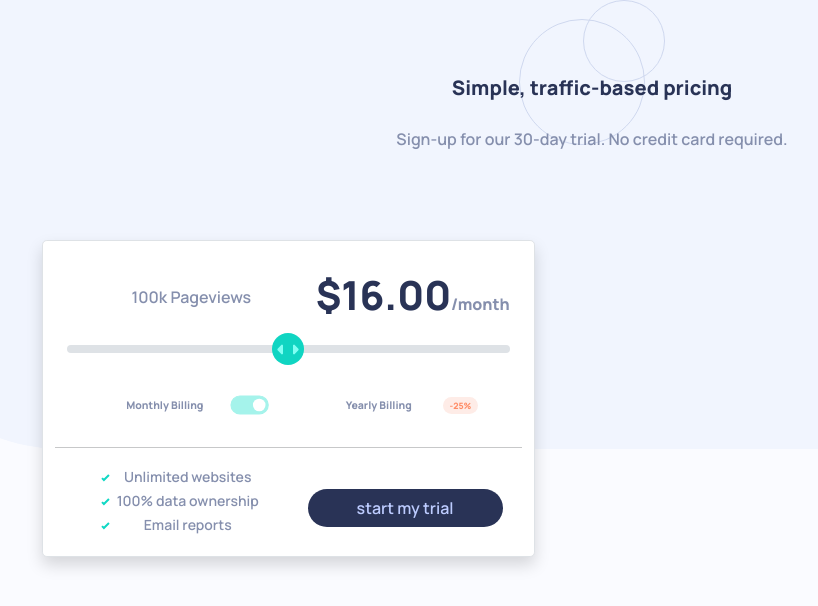
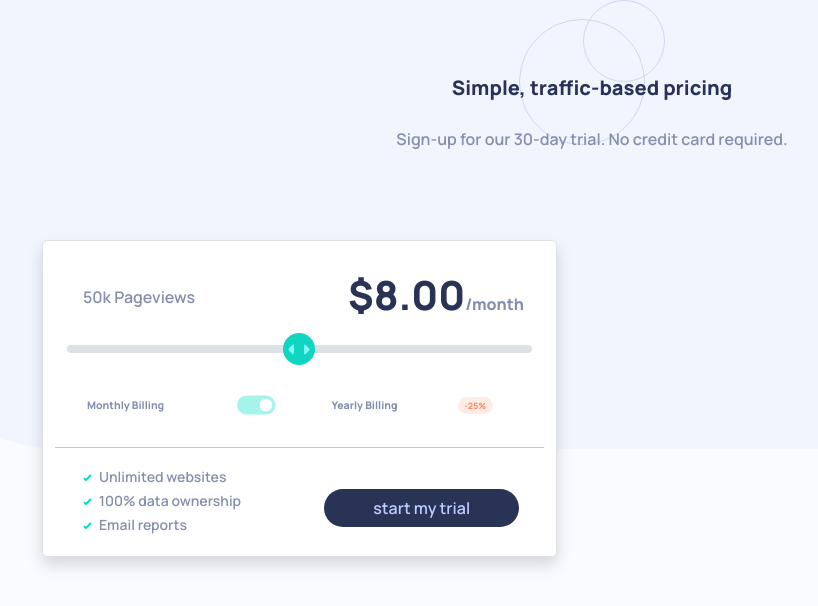
Before and after one commit to KarimKamel/price-component, a website: page index.html in a window 1280 px wide. Shown: the whole page, without its empty margins (48-866 px from the left). Drawn offline with Linux system fonts and the light colour scheme.

Commit message:
add some styling fixes

```diff
--- a/index.html
+++ b/index.html
@@ -16,6 +16,18 @@
 		<!-- <script src="./js/bootstrap.js"></script> -->
 
 		<title>Frontend Mentor | Interactive pricing component</title>
+		<script>
+			function myFunc(event) {
+				console.log(event.target.value);
+				const value = event.target.value;
+				const price = value * 1.6;
+
+				const views = `${value}k page views`;
+				console.log(`price = ${price}, views = ${views}`);
+				document.getElementById('priceDisplay').innerText = price.toFixed(2);
+				document.getElementById('viewsDisplay').innerText = views;
+			}
+		</script>
 
 		<!-- Feel free to remove these styles or customise in your own stylesheet 👍 -->
 	</head>
@@ -39,22 +51,31 @@
 				</header></div
 			>
 			<div class="row">
-				<main class="d-flex text-center">
+				<main class="d-flex">
 					<div class="border rounded-3 pt-4 shadow bg-white mx-2">
 						<div class="container pb-1">
 							<div class="d-flex" style="flex-wrap: wrap">
-								<div class="first-row-1"
-									><span style="line-height: 4" class="gray-text"
-										>100k Pageviews</span
+								<div class="first-row-1 mx-3"
+									><span
+										id="viewsDisplay"
+										style="line-height: 4"
+										class="gray-text"
+										>50k Pageviews</span
 									></div
 								>
-								<div class="first-row-2"
-									><span class="blue-text fs-1 fw-bold">$16.00</span
+								<div class="first-row-2 mx-2"
+									><span id="priceDisplay" class="blue-text fs-1 fw-bold"
+										>$8.00</span
 									><span class="fw-bold gray-text">/month</span></div
 								>
 
 								<div class="second-row">
-									<input type="range" class="form-range" id="customRange1"
+									<input
+										type="range"
+										class="form-range"
+										id="customRange1"
+										value="50"
+										onchange="myFunc(event)"
 								/></div>
 							</div>
 							<div class="row my-3">
@@ -102,7 +123,7 @@
 
 							<div class="row">
 								<hr />
-								<div class="col-xs-12 col-sm-6 d-flex justify-content-center">
+								<div class="col-xs-12 col-sm-6 d-flex cta-col">
 									<ul
 										class="cta-list gray-text"
 										style="list-style-image: url('/images/icon-check.svg')"
--- a/scss/_responsiveStlyles.scss
+++ b/scss/_responsiveStlyles.scss
@@ -1,6 +1,11 @@
 @import '../node_modules/bootstrap/scss/functions';
 @import '../node_modules/bootstrap/scss/variables';
 @import '../node_modules/bootstrap/scss/mixins';
+.cta-col {
+	@include media-breakpoint-down(sm) {
+		justify-content: center;
+	}
+}
 .cta-list {
 	@include media-breakpoint-down(sm) {
 		text-align: center;
@@ -12,6 +17,7 @@
 	}
 }
 .first-row-2 {
+	text-align: left;
 	@include media-breakpoint-down(sm) {
 		text-align: center;
 		order: 1;
```
Also changed, not shown: custom.css, 1 other file.
